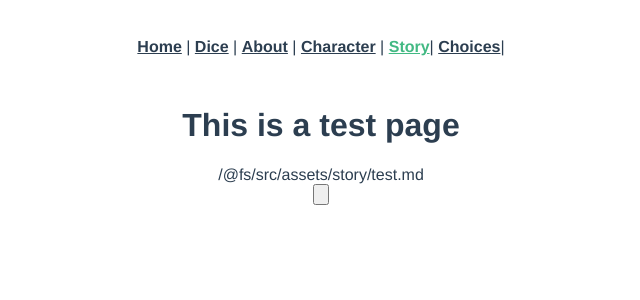
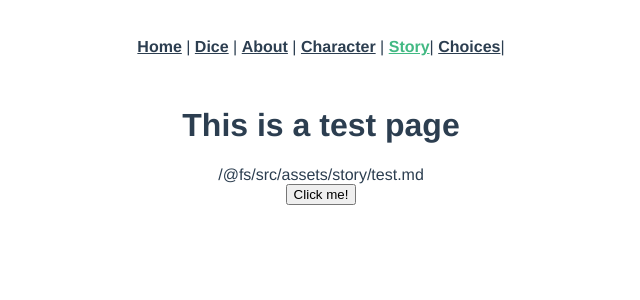
Before and after one commit to crashDeltaGbg/grupparbeteVueCli, a Vue app: page /#/story in a window 1280 px wide. Shown: the top 300 px of the page, without its empty margins (319-959 px from the left). Built offline with nearby package versions, Linux system fonts and the light colour scheme.

Commit message:
Further correction

```diff
--- a/src/assets/mixins/dice.js
+++ b/src/assets/mixins/dice.js
@@ -16,7 +16,7 @@ export const dice = {
   },
   methods: {
     roll(die) {
-      this.face = (Math.floor(Math.random() * Number(die.max)) + Number(die.min)) * Number(die.multiplier)
+      this.face = (Math.floor(Math.random() * this[die].max) + this[die].min) * this[die].multiplier
     }
   },
   name: 'dice'
--- a/src/views/Story.vue
+++ b/src/views/Story.vue
@@ -2,7 +2,7 @@
   <div class="about">
     <h1>This is a test page</h1>
     <div v-html="markdown"></div>
-    <input type="button" @click="selectFile('test')"/>
+    <input type="button" @click="selectFile('markdown')" value="Click me!"/>
   </div>
 </template>
 
@@ -12,6 +12,6 @@ import { markdown } from "@/assets/mixins/markdown.js"
 
 export default {
   mixins: [markdown],
-  name: 'About'
+  name: 'markdown'
 }
 </script>
```
